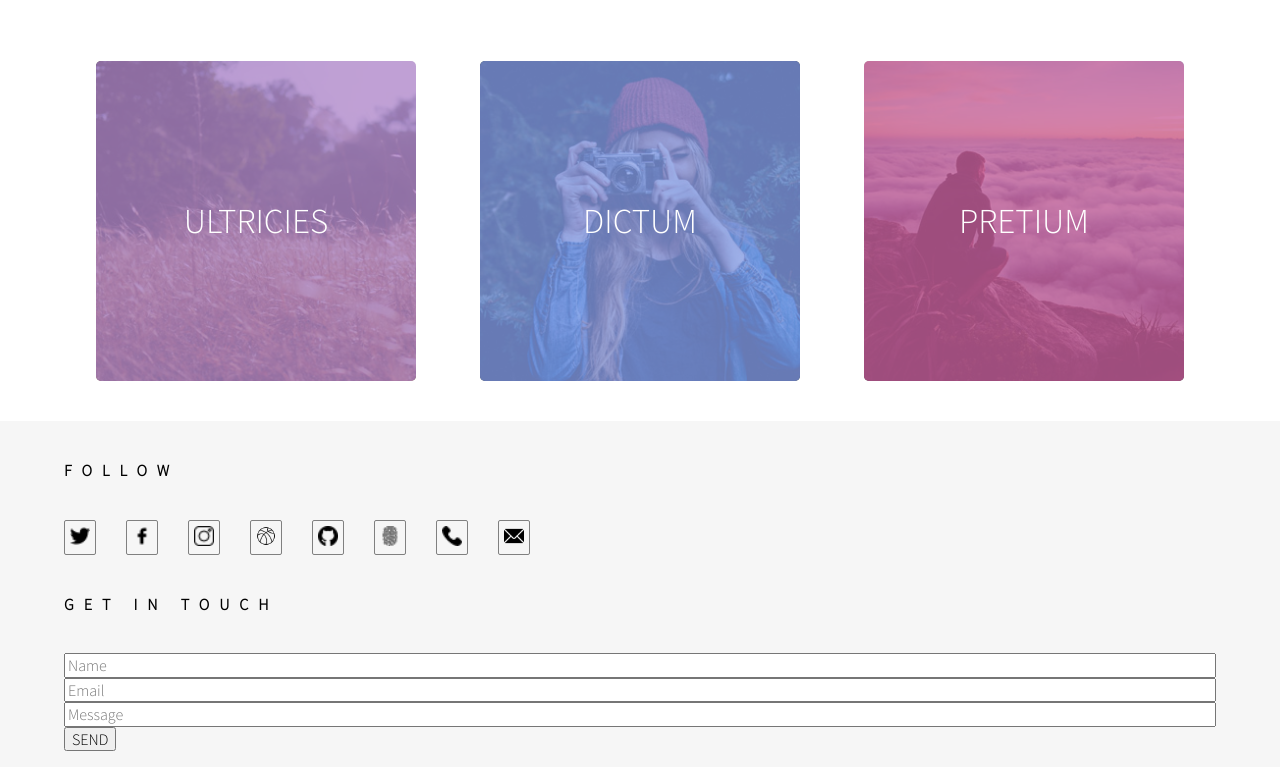
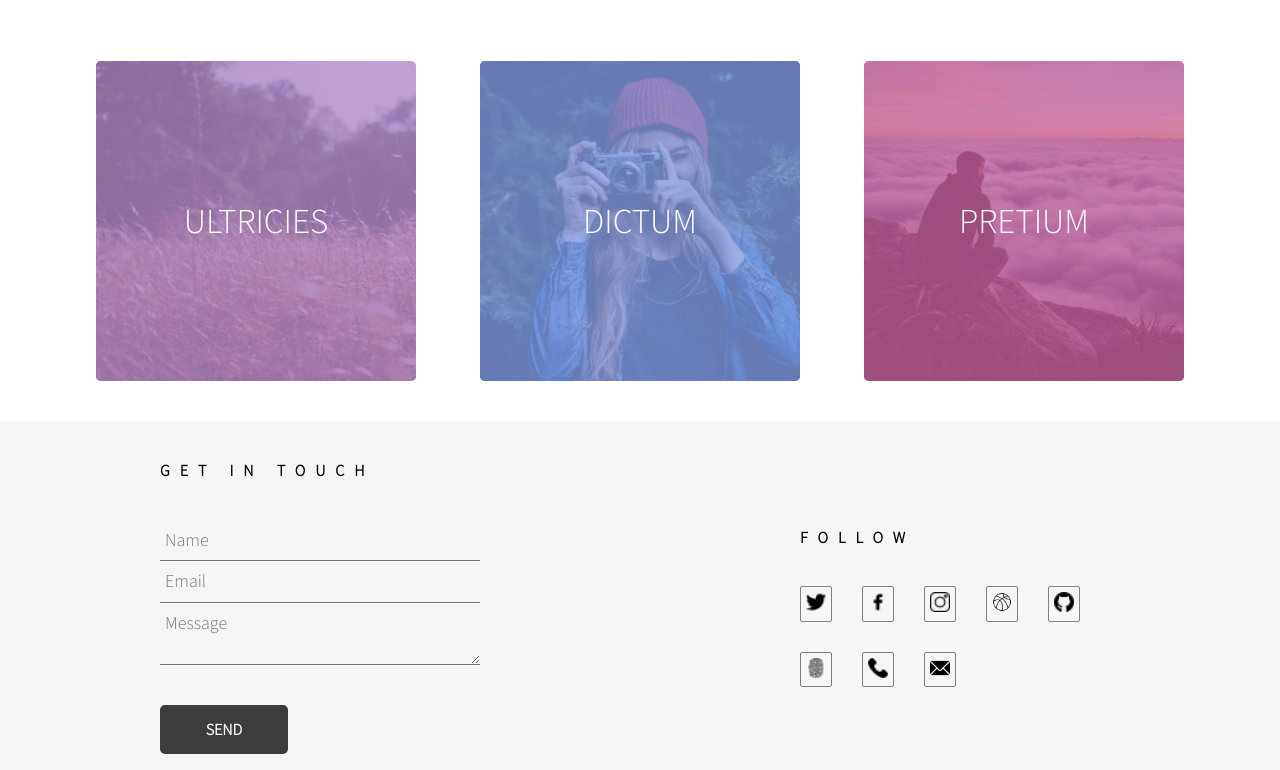
Before and after one commit to Bastienlsg/sass_projet, a website: page index.html in a window 1280 px wide. Shown: the part 1413-2183 px from the top of the page. Drawn offline with Linux system fonts and the light colour scheme.

Commit message:
site finit, plus qu'à factoriser en sass

```diff
--- a/index.html
+++ b/index.html
@@ -167,8 +167,17 @@
             </div>
         </div>
     </div>
-    <footer class="mg-t-5vh bg-grey disp-f f-d-col al-c">
-        <div class="w-90vw mg-t-5vh">
+    <footer class="mg-t-5vh bg-grey disp-f f-d-dsktp f-d-col-r al-c j-sp-ard">
+        <div class="mg-t-5vh w-dsktp">
+            <span class="uppercase l-sp-10px f-weight-600">get in touch</span>
+            <form class="mg-t-5vh" action="">
+                <input class="w-90vw w-dsktp mg-b-5vw bg-grey input-d" type="text" required placeholder="Name">
+                <input class="w-90vw w-dsktp mg-b-5vw bg-grey input-d" type="email" required placeholder="Email">
+                <textarea class="w-90vw w-dsktp mg-b-5vw bg-grey textarea-d" type="text" required placeholder="Message"></textarea>
+                <input class="btn b-rad-5px" type="button" value="SEND">
+            </form>
+        </div>
+        <div class="w-90vw mg-t-5vh w-dsktp">
             <span class="uppercase l-sp-10px f-weight-600">follow</span>
             <ul class="mg-t-5vh ls-s-none disp-f gap-30px f-wrap-wrap pad-0">
                 <li class="social-net-box"><a href=""><img src="assets/medias/icons/twitter.png" alt="twitter" width="20" height="20"></a></li>
@@ -180,15 +189,6 @@
                 <li class="social-net-box"><a href=""><img src="assets/medias/icons/phone-call.png" alt="phone" width="20" height="20"></a></li>
                 <li class="social-net-box"><a href=""><img src="assets/medias/icons/email.png" alt="mail" width="20" height="20"></a></li>
             </ul>
-            <div class="mg-t-5vh">
-                <span class="uppercase l-sp-10px f-weight-600">get in touch</span>
-                <form class="mg-t-5vh" action="">
-                    <input class="w-90vw" type="text" name="name" placeholder="Name">
-                    <input class="w-90vw" type="email" name="email" placeholder="Email">
-                    <input class="w-90vw" type="text" name="message" placeholder="Message">
-                    <input type="submit" value="SEND">
-                </form>
-            </div>
         </div>
     </footer>
     <script src="/assets/js/anim.js"></script>
--- a/input.scss
+++ b/input.scss
@@ -15,6 +15,10 @@ body {
 
 .j-c-c {
   justify-content: center;
+}
+
+.j-sp-ard {
+  justify-content: space-around;
 }
 
 .al-c {
@@ -47,6 +51,10 @@ body {
 
 .f-d-col {
   flex-direction: column;
+}
+
+.f-d-col-r {
+  flex-direction: column-reverse;
 }
 
 .line-h-30px {
@@ -337,6 +345,29 @@ body {
   width: 90vw;
 }
 
+.input-d, .textarea-d {
+  background-color: #f6f6f6;;
+  font-size:18px;
+  padding:10px 10px 10px 5px;
+  display:block;
+  border:none;
+  border-bottom:1px solid #757575;
+}
+
+.input-d:focus, .textarea-d:focus {
+  outline:none;
+}
+
+.btn {
+  width: 90vw;
+  text-align: center;
+  border: none;
+  background-color: $dark-color;
+  font-weight: 900;
+  color: white;
+  padding: 15px;
+}
+
 @media screen and (min-width: 830px) {
 
   .h-90vw {
@@ -359,4 +390,9 @@ body {
   .mg-b-5vw {
     margin: 0;
   }
+
+  .btn {
+    width: 10vw;
+    margin-top: 5vh;
+  }
 }
```
Also changed, not shown: assets/css/style.css.
